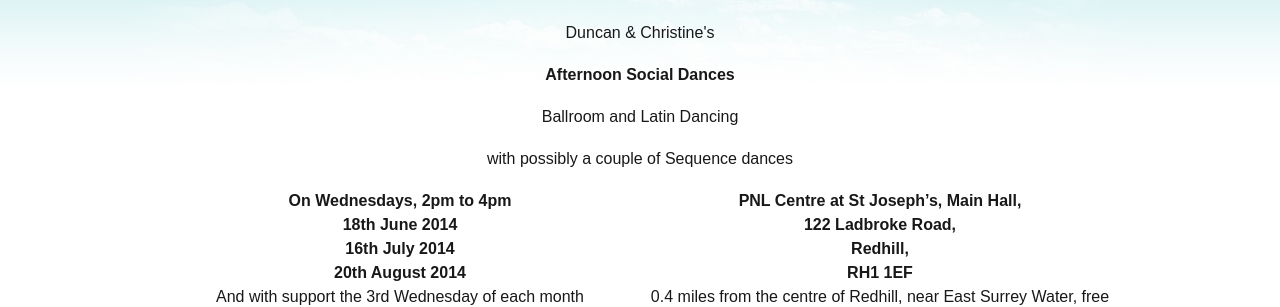
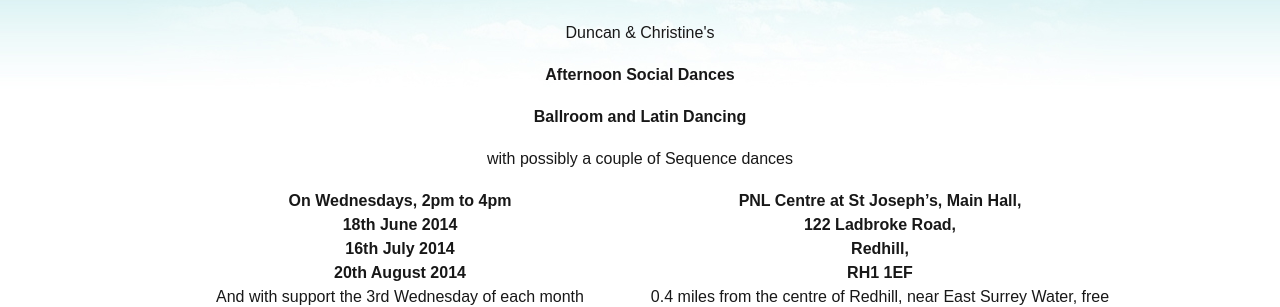
Before and after one commit to ramsayd/duncansdances, a Jekyll site: the page built from 00_afternoon.md, in a window 1280 px wide. Shown: the part 153-460 px from the top of the page. Built offline with Jekyll 4.4.1, drawn with Linux system fonts in a browser that asks for light colours.

```diff
--- a/00_afternoon.md
+++ b/00_afternoon.md
@@ -7,7 +7,7 @@ permalink: "afternoon.html"
 <article class="grid_12 center-text">
 <p>Duncan & Christine's</p>
 <p><strong>Afternoon Social Dances</strong></p>
-<p>Ballroom and Latin Dancing</p>
+<p><strong>Ballroom and Latin Dancing</strong></p>
 <p>with possibly a couple of Sequence dances</p>
 </article>
 
```
